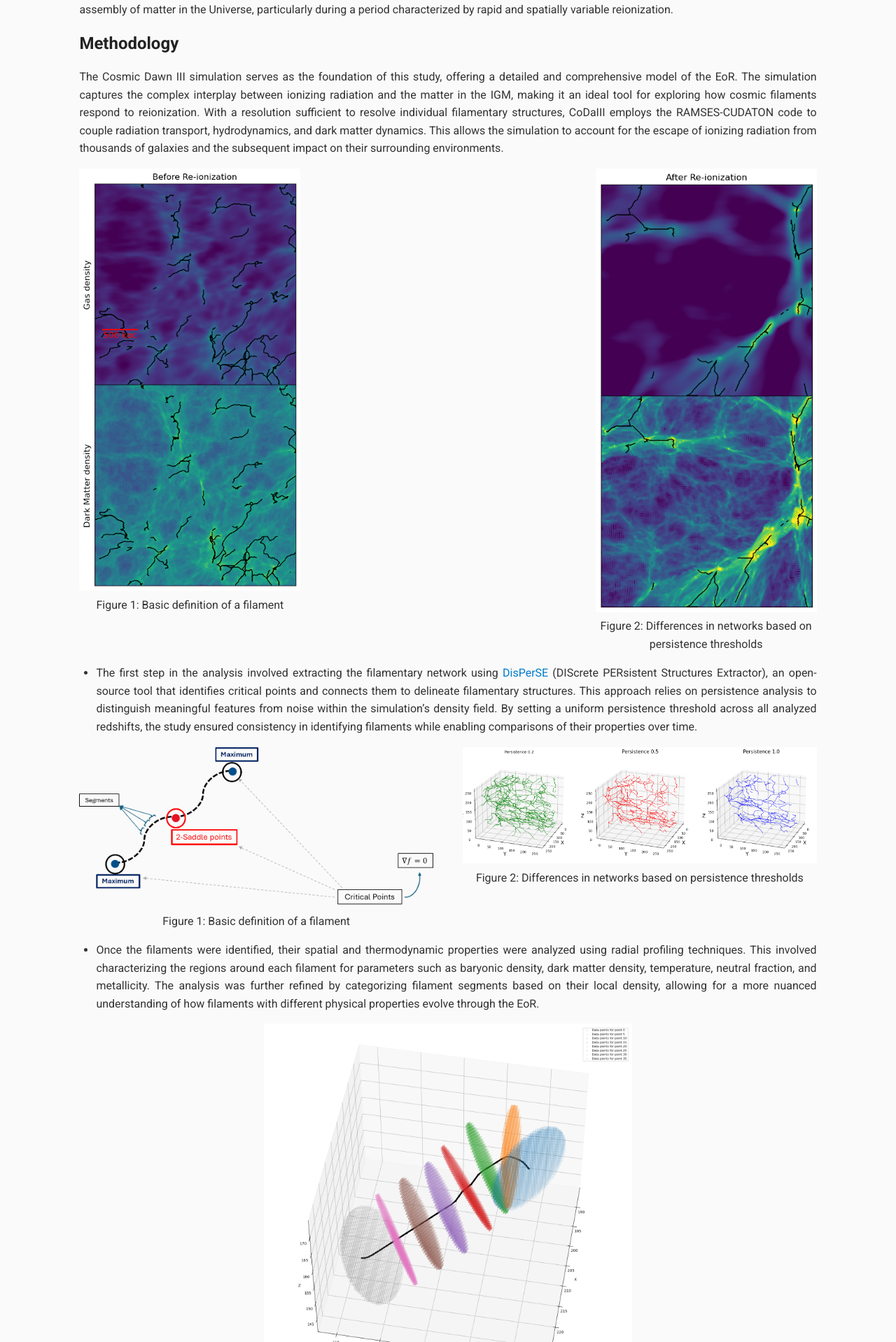
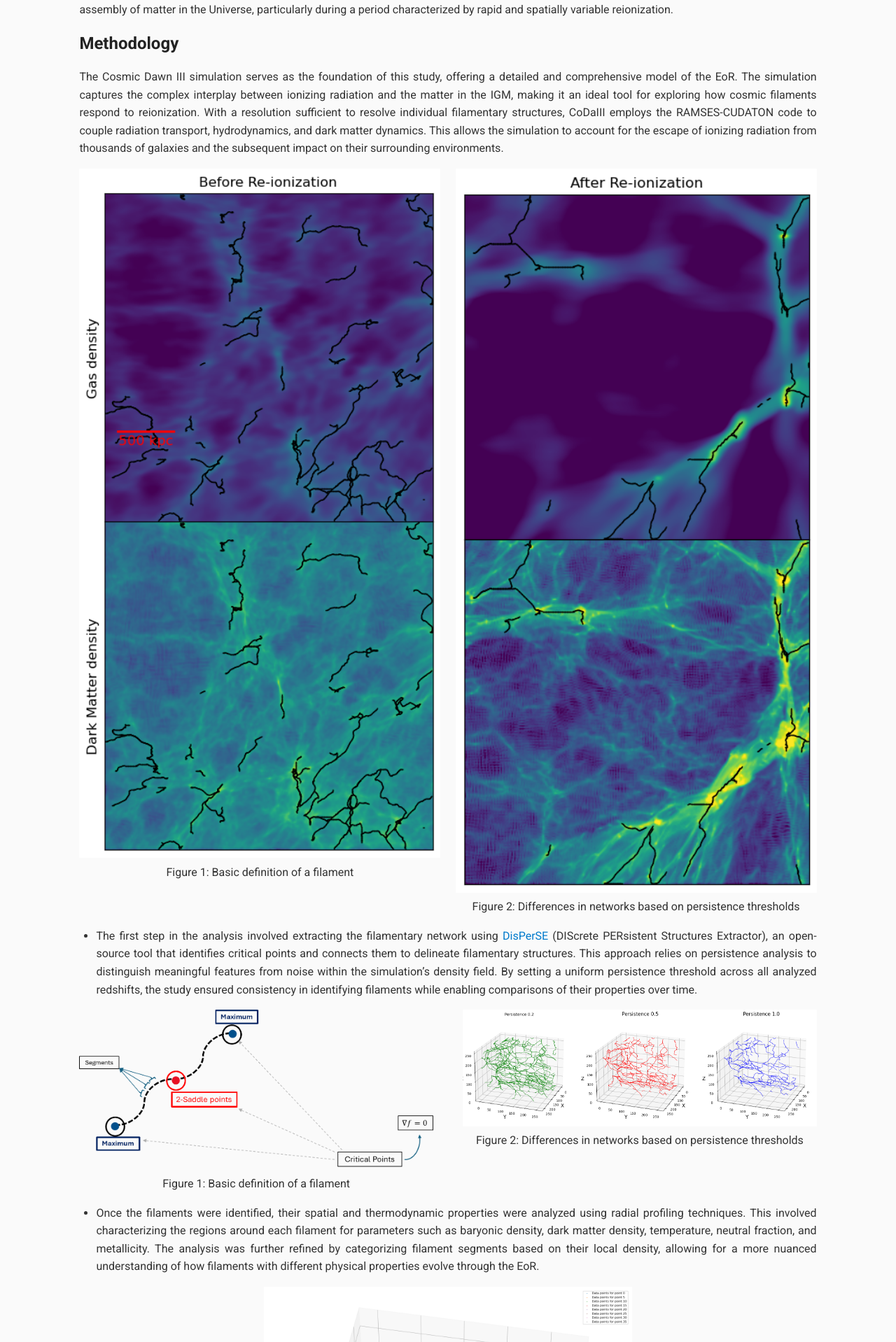
Before and after one commit to vishrut-b/Master-Thesis, a Jekyll site: the page built from index.md, in a window 1280 px wide. Shown: the part 1070-2988 px from the top of the page at 70% size. Built offline with Jekyll 4.4.1, drawn with Linux system fonts in a browser that asks for light colours; our own code applies the rules of GitHub Pages for plain Markdown files.

Commit message:
Update index.md

```diff
--- a/index.md
+++ b/index.md
@@ -21,13 +21,13 @@ The scope of this study includes a sub-region of the CoDaIII simulation box, cho
 
 The Cosmic Dawn III simulation serves as the foundation of this study, offering a detailed and comprehensive model of the EoR. The simulation captures the complex interplay between ionizing radiation and the matter in the IGM, making it an ideal tool for exploring how cosmic filaments respond to reionization. With a resolution sufficient to resolve individual filamentary structures, CoDaIII employs the RAMSES-CUDATON code to couple radiation transport, hydrodynamics, and dark matter dynamics. This allows the simulation to account for the escape of ionizing radiation from thousands of galaxies and the subsequent impact on their surrounding environments.
 
-<div style="display: flex; justify-content: space-between; gap: 5px;">
-  <figure style="text-align: center; width: 30%; margin: 0;">
-    <img src="assets/css/before.png" alt="Elbow Method Graph" style="width: 100%;">
+<div style="display: flex; justify-content: space-between; gap: 2px;">
+  <figure style="text-align: center; width: 49%; margin: 0;">
+    <img src="assets/css/before.png" alt="Basic definition of a filament" style="width: 100%;">
     <figcaption>Figure 1: Basic definition of a filament</figcaption>
   </figure>
-  <figure style="text-align: center; width: 30%; margin: 0;">
-    <img src="assets/css/after.png" alt="Persistence Diagram" style="width: 100%;">
+  <figure style="text-align: center; width: 49%; margin: 0;">
+    <img src="assets/css/after.png" alt="Differences in networks based on persistence thresholds" style="width: 100%;">
     <figcaption>Figure 2: Differences in networks based on persistence thresholds</figcaption>
   </figure>
 </div>
```
